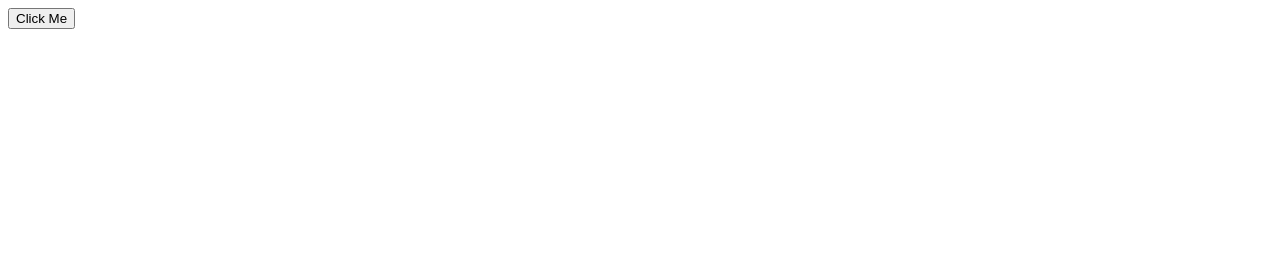
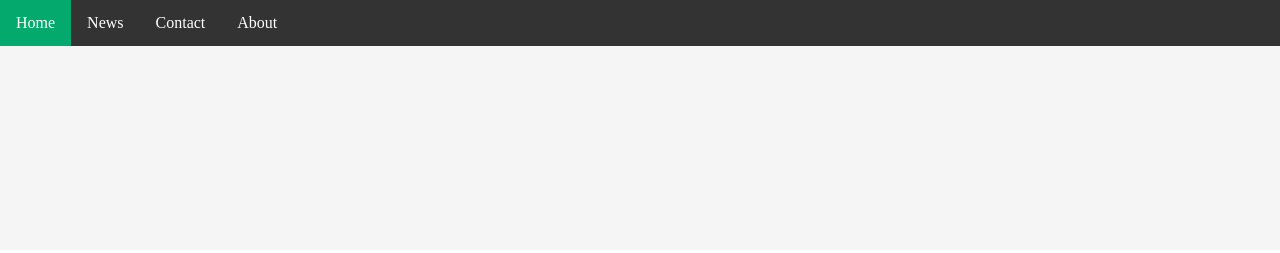
Before and after one commit to Bhumir2503/test, a plain HTML site: page index.html in a window 1280 px wide. Drawn offline with Linux system fonts and the light colour scheme.

Commit message:
Navbar and header

```diff
--- a/index.html
+++ b/index.html
@@ -3,13 +3,26 @@
     <head>
         <title>HTML Title</title>
         <link rel="stylesheet" href="style.css">
+        <script src="scrip.js"></script>
 
     </head>
 
 
     <body>
+      <div id="Nav">
+        <ul>
+          <li><a class="active" href="#home">Home</a></li>
+          <li><a href="#news">News</a></li>
+          <li><a href="#contact">Contact</a></li>
+          <li><a href="#about">About</a></li>
+        </ul>
+      </div>
+
+
+      <div id="Name">
       <button id="box">Click Me</button>
-      <script src="scrip.js"></script>
+      </div>
+
     </body>
 
 </html
--- a/scrip.js
+++ b/scrip.js
@@ -1,3 +1,4 @@
 document.getElementById('box').addEventListener('click', function(){
-    alert('I been Clicked');
+    alert(Date());
+
 });
--- a/style.css
+++ b/style.css
@@ -1,3 +1,49 @@
-h1 {
-    color: red;
+#box {
+    background-color: rgb(23, 156, 156);
+    color: white;
+    border: none;
+    border-radius: 50px;
 }
+
+#Name {
+    background-color: rgb(245, 245, 245);
+    height: 250px;
+}
+
+
+body{
+    margin:0;
+    padding:0;
+    overflow-x:hidden;
+}
+
+ul {
+    list-style-type: none;
+    margin: 0;
+    padding: 0;
+    overflow: hidden;
+    background-color: #333;
+    position: fixed;
+    top: 0;
+    width: 100%;
+  }
+
+  li {
+    float: left;
+  }
+
+  li a {
+    display: block;
+    color: white;
+    text-align: center;
+    padding: 14px 16px;
+    text-decoration: none;
+  }
+
+  li a:hover:not(.active) {
+    background-color: #111;
+  }
+
+  .active {
+    background-color: #04AA6D;
+  }
```
